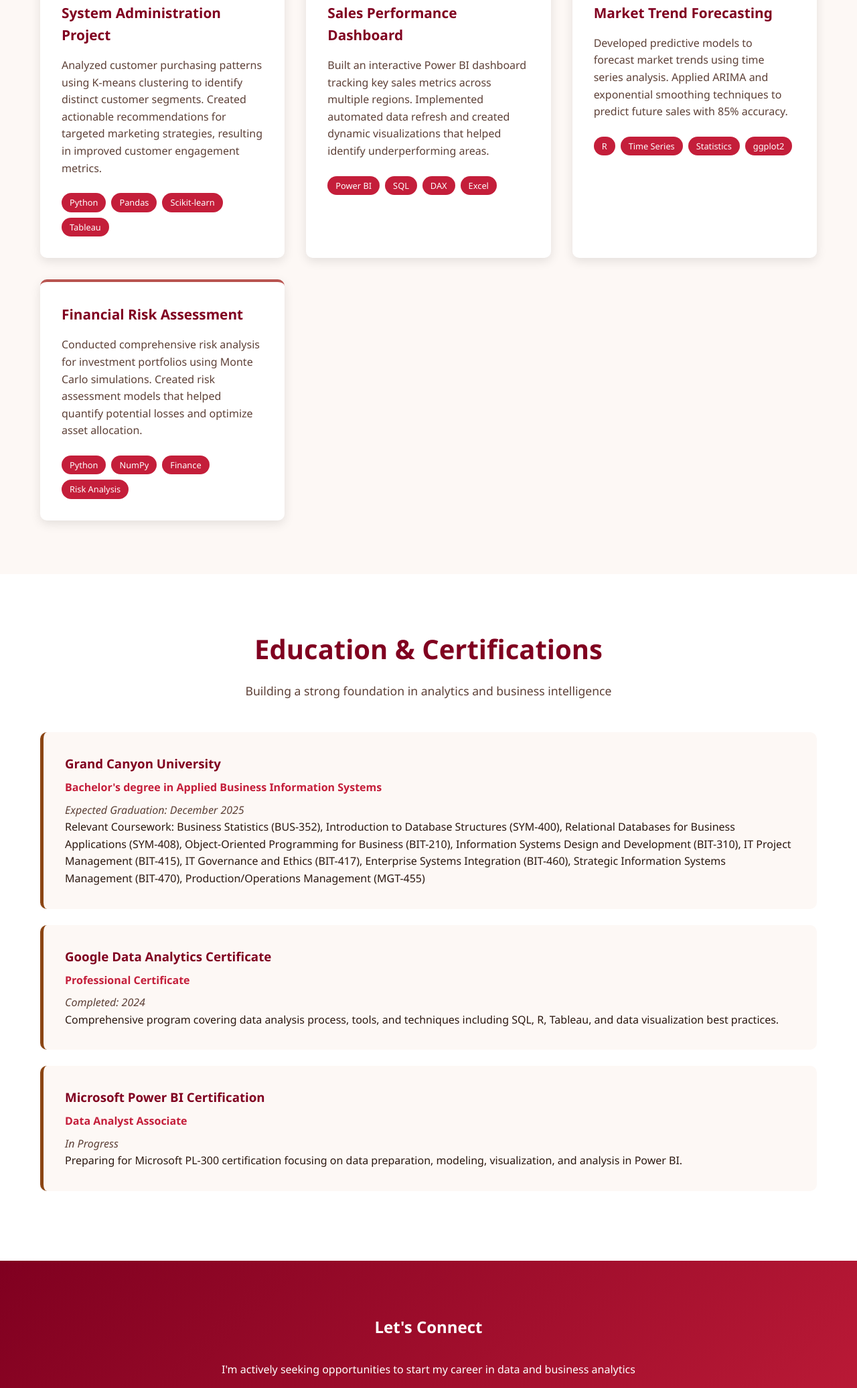
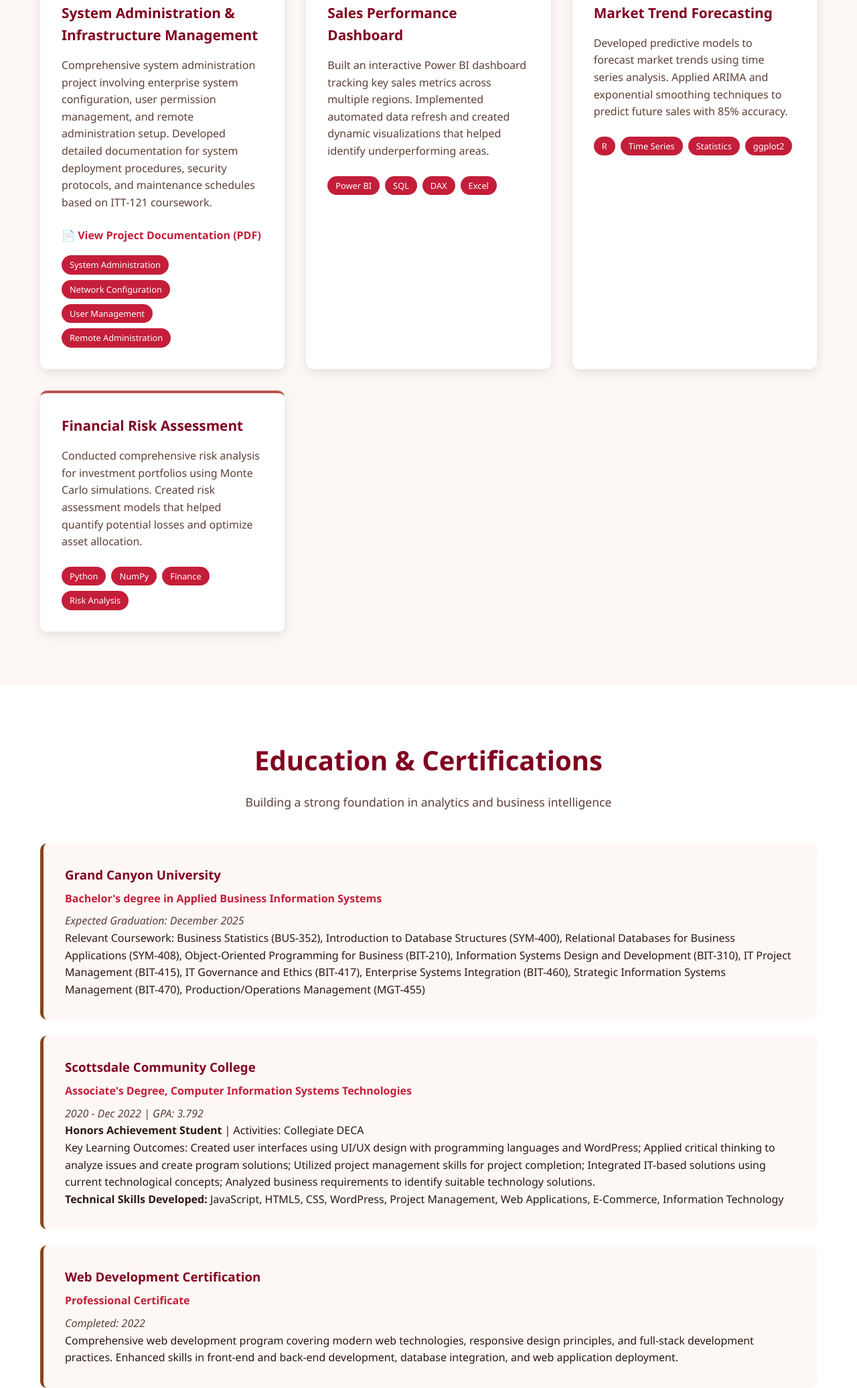
Before and after one commit to TNingrum25/Portfolio, a plain HTML site: page index.html in a window 1280 px wide. Shown: the part 1372-3444 px from the top of the page at 67% size. Drawn offline with Linux system fonts and the light colour scheme.

Commit message:
Change the Education and add PDF into Project

```diff
--- a/index.html
+++ b/index.html
@@ -77,14 +77,17 @@
                 <p>Academic and personal projects showcasing my analytical capabilities</p>
             </div>
             <div class="projects-grid">
-                <div class="project-card">
-                    <h3>System Administration Project</h3>
-                    <p>Analyzed customer purchasing patterns using K-means clustering to identify distinct customer segments. Created actionable recommendations for targeted marketing strategies, resulting in improved customer engagement metrics.</p>
+                 <div class="project-card">
+                    <h3>System Administration & Infrastructure Management</h3>
+                    <p>Comprehensive system administration project involving enterprise system configuration, user permission management, and remote administration setup. Developed detailed documentation for system deployment procedures, security protocols, and maintenance schedules based on ITT-121 coursework.</p>
+                    <div class="project-links" style="margin-bottom: 1rem;">
+                        <a href="CoorporateProposalFinal-pNingrum-ITT121.pdf" class="pdf-link" style="color: var(--cardinal); text-decoration: none; font-weight: bold;">📄 View Project Documentation (PDF)</a>
+                    </div>
                     <div class="tech-tags">
-                        <span class="tech-tag">Python</span>
-                        <span class="tech-tag">Pandas</span>
-                        <span class="tech-tag">Scikit-learn</span>
-                        <span class="tech-tag">Tableau</span>
+                        <span class="tech-tag">System Administration</span>
+                        <span class="tech-tag">Network Configuration</span>
+                        <span class="tech-tag">User Management</span>
+                        <span class="tech-tag">Remote Administration</span>
                     </div>
                 </div>
                 <div class="project-card">
@@ -134,17 +137,19 @@
                 <div class="year">Expected Graduation: December 2025</div>
                 <p>Relevant Coursework: Business Statistics (BUS-352), Introduction to Database Structures (SYM-400), Relational Databases for Business Applications (SYM-408), Object-Oriented Programming for Business (BIT-210), Information Systems Design and Development (BIT-310), IT Project Management (BIT-415), IT Governance and Ethics (BIT-417), Enterprise Systems Integration (BIT-460), Strategic Information Systems Management (BIT-470), Production/Operations Management (MGT-455)</p>
             </div>
-            <div class="education-item">
-                <h3>Google Data Analytics Certificate</h3>
-                <div class="degree">Professional Certificate</div>
-                <div class="year">Completed: 2024</div>
-                <p>Comprehensive program covering data analysis process, tools, and techniques including SQL, R, Tableau, and data visualization best practices.</p>
+              <div class="education-item">
+                <h3>Scottsdale Community College</h3>
+                <div class="degree">Associate's Degree, Computer Information Systems Technologies</div>
+                <div class="year">2020 - Dec 2022 | GPA: 3.792</div>
+                <p><strong>Honors Achievement Student</strong> | Activities: Collegiate DECA</p>
+                <p>Key Learning Outcomes: Created user interfaces using UI/UX design with programming languages and WordPress; Applied critical thinking to analyze issues and create program solutions; Utilized project management skills for project completion; Integrated IT-based solutions using current technological concepts; Analyzed business requirements to identify suitable technology solutions.</p>
+                <p><strong>Technical Skills Developed:</strong> JavaScript, HTML5, CSS, WordPress, Project Management, Web Applications, E-Commerce, Information Technology</p>
             </div>
             <div class="education-item">
-                <h3>Microsoft Power BI Certification</h3>
-                <div class="degree">Data Analyst Associate</div>
-                <div class="year">In Progress</div>
-                <p>Preparing for Microsoft PL-300 certification focusing on data preparation, modeling, visualization, and analysis in Power BI.</p>
+                <h3>Web Development Certification</h3>
+                <div class="degree">Professional Certificate</div>
+                <div class="year">Completed: 2022</div>
+                <p>Comprehensive web development program covering modern web technologies, responsive design principles, and full-stack development practices. Enhanced skills in front-end and back-end development, database integration, and web application deployment.</p>
             </div>
         </div>
     </section>
```
Also changed, not shown: 1 other file.
